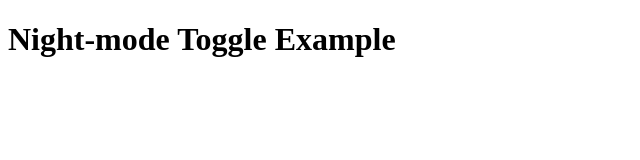
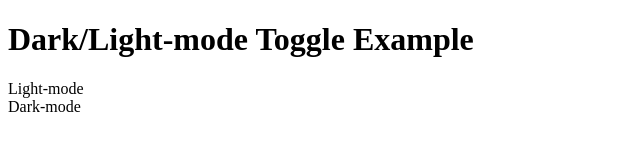
Before and after one commit to MakaylaMR/Party-Btn, a plain HTML site: page index.html in a window 1280 px wide. Shown: the whole page, without its empty margins (0-640 px from the left). Drawn offline with Linux system fonts and the light colour scheme.

Commit message:
added sections

```diff
--- a/index.html
+++ b/index.html
@@ -7,7 +7,9 @@
   <title>classList Toggle</title>
 </head>
 <body>
-  <h1>Night-mode Toggle Example</h1>
+  <h1>Dark/Light-mode Toggle Example</h1>
+  <section>Light-mode</section>
+  <section>Dark-mode</section>
   <script src="scripts/main.js"></script>
 </body>
 </html>
```
